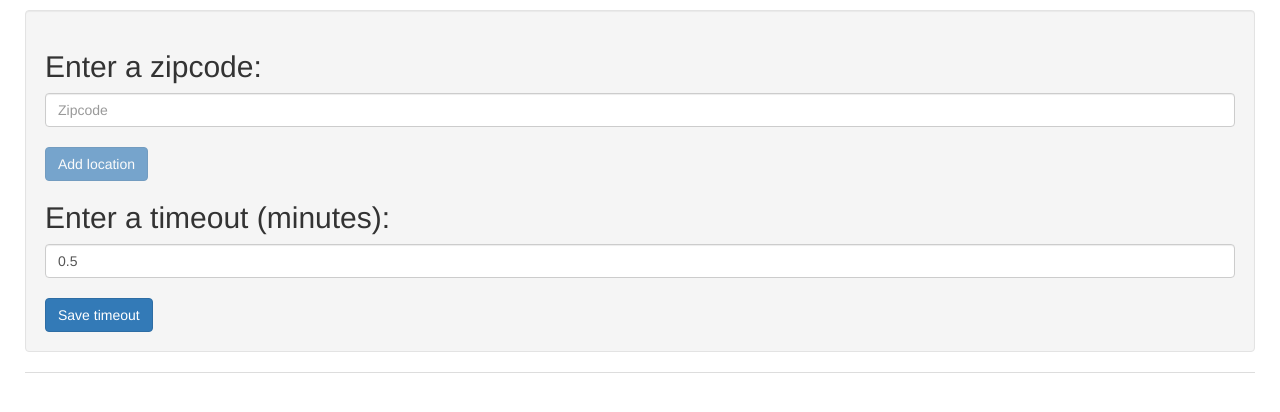
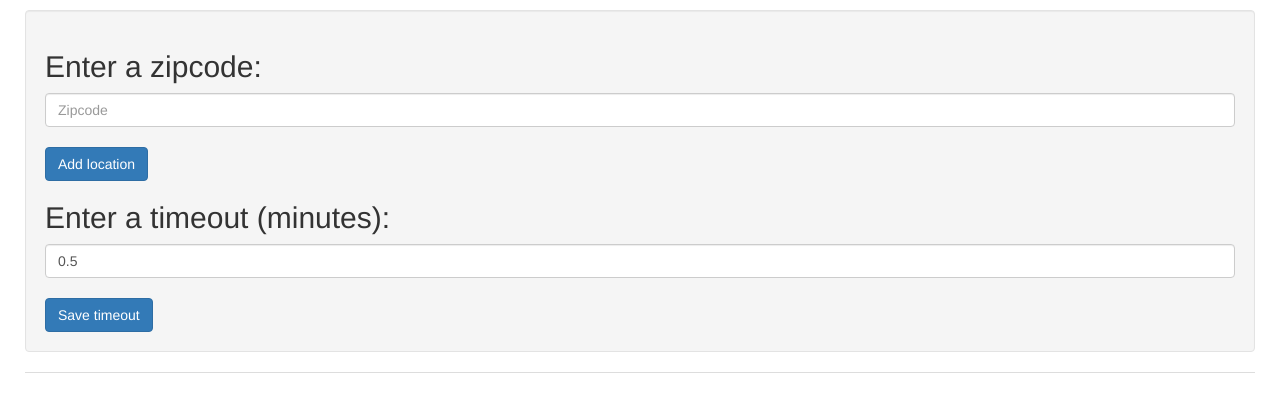
Before and after one commit to gueyemoo/Weather, an Angular app: page / in a window 1280 px wide. Shown: the top 412 px of the page. Built offline with nearby package versions, Linux system fonts and the light colour scheme.

Commit message:
add check for empty value

```diff
--- a/src/app/components/main-page/zipcode-entry/zipcode-entry.component.html
+++ b/src/app/components/main-page/zipcode-entry/zipcode-entry.component.html
@@ -2,7 +2,7 @@
   <h2>Enter a zipcode:</h2>
   <input type="number" #zipcode placeholder="Zipcode" class="form-control">
   <br>
-  <button class="btn btn-primary" (click)="addLocation(zipcode.value)" [disabled]="!zipcode.value">
+  <button class="btn btn-primary" (click)="addLocation(zipcode.value)">
     Add location
   </button>
   <h2>Enter a timeout (minutes):</h2>
--- a/src/app/components/main-page/zipcode-entry/zipcode-entry.component.ts
+++ b/src/app/components/main-page/zipcode-entry/zipcode-entry.component.ts
@@ -20,7 +20,9 @@ export class ZipcodeEntryComponent {
   }
 
   addLocation(zipcode: string) {
-    this.location.addLocation(zipcode);
+    if (zipcode !== '') {
+      this.location.addLocation(zipcode);
+    }
   }
 
   saveTimeout(timeout: number) {
```
